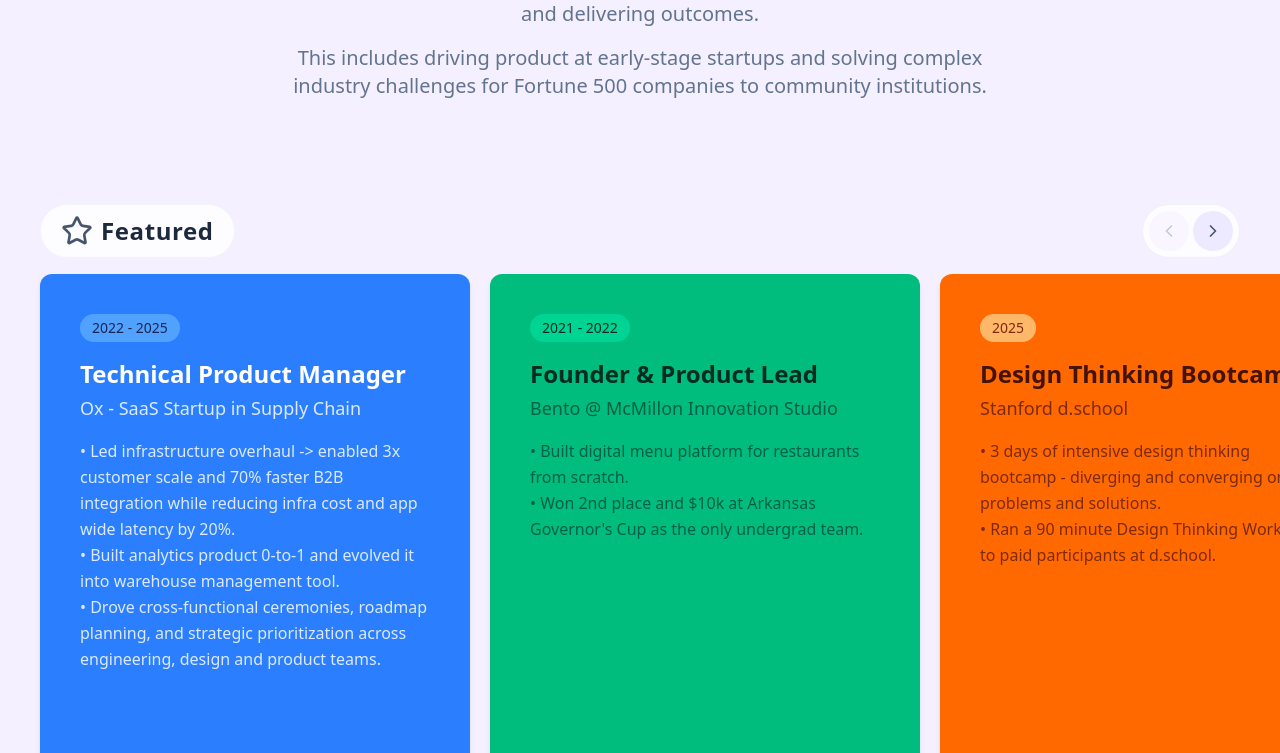
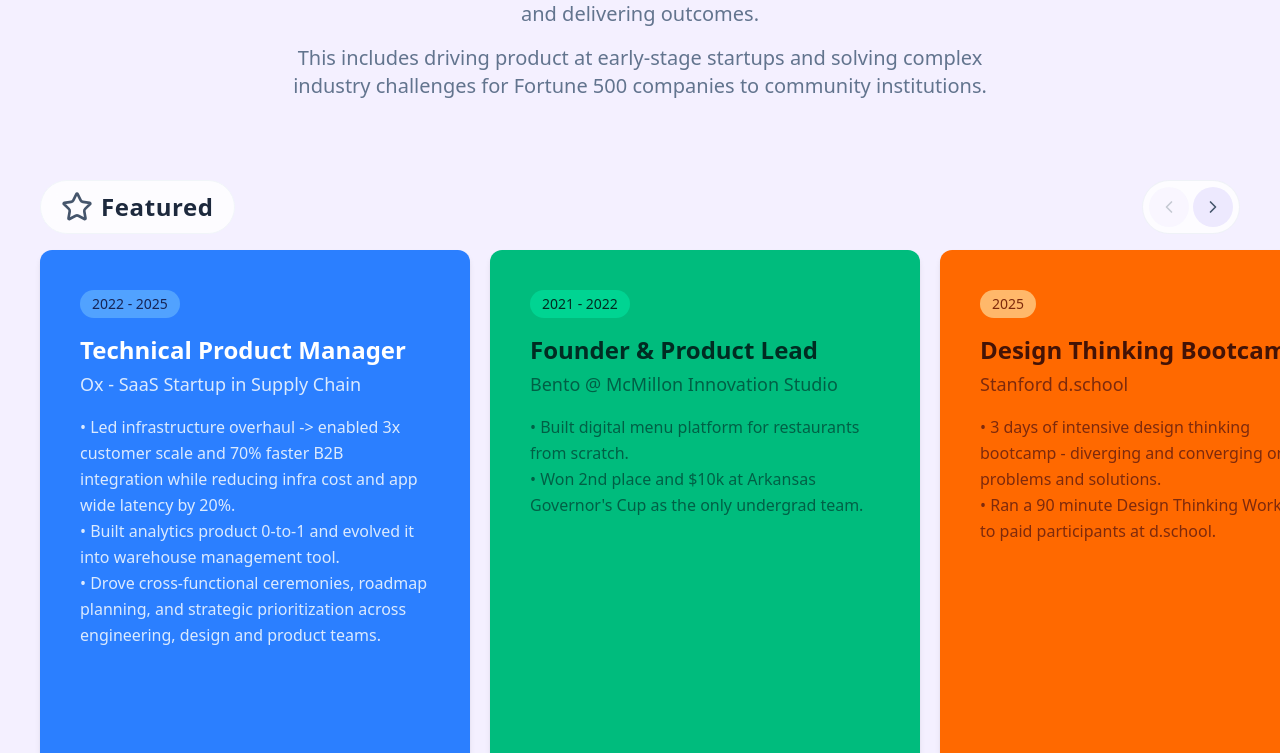
Before and after one commit to tomatomonari/portfolio-2026, a Next.js app: page / in a window 1280 px wide. Shown: the part 411-1164 px from the top of the page. Built offline with nearby package versions, Linux system fonts and the light colour scheme.

Commit message:
cosmetic done fr.

```diff
--- a/components/sections/FeaturedSection.tsx
+++ b/components/sections/FeaturedSection.tsx
@@ -175,7 +175,7 @@
     <section
       id="featured"
       ref={containerRef}
-      className={cn("w-full py-12 md:py-20 scroll-mt-12 overflow-visible", className)}
+      className={cn("w-full pt-8 pb-12 md:pt-14 md:pb-20 scroll-mt-12 overflow-visible", className)}
     >
       {/* Control Bar Header with Smart Scroll - Animates with cards */}
       {title && (
```
